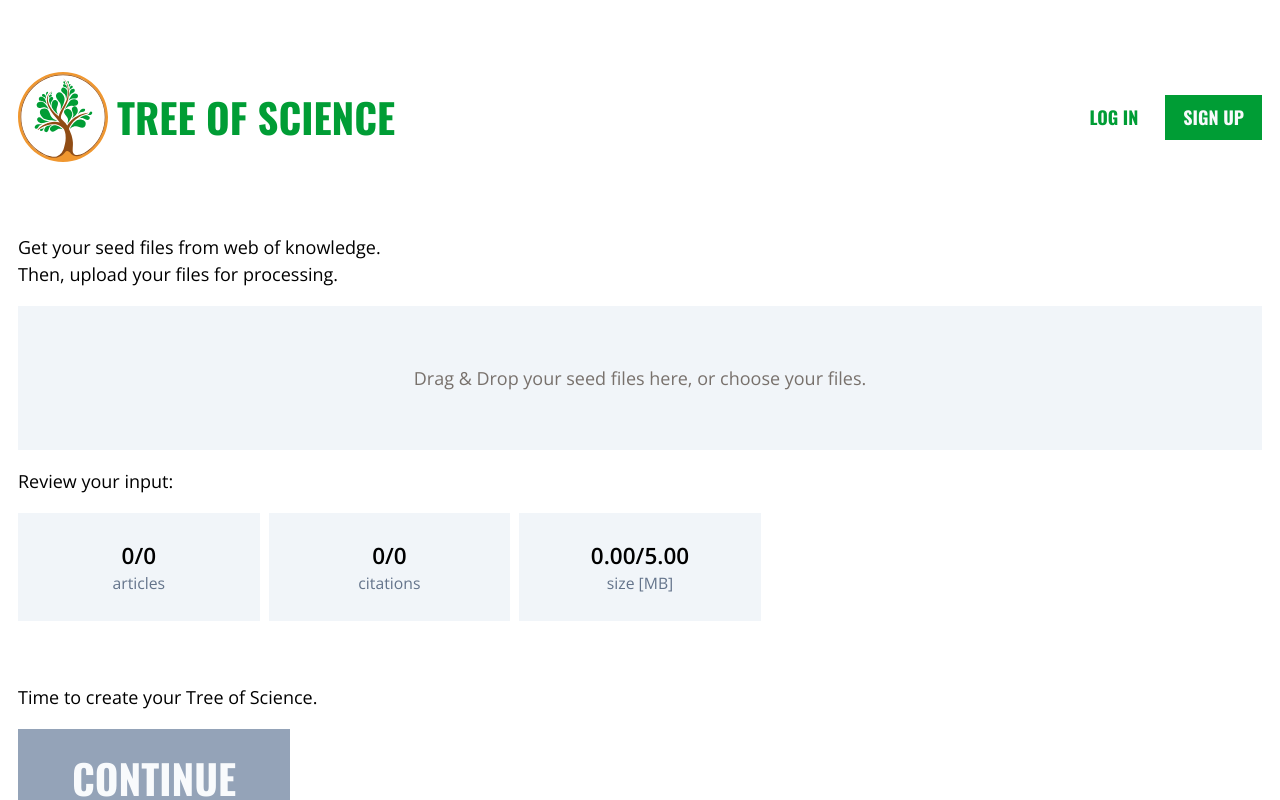
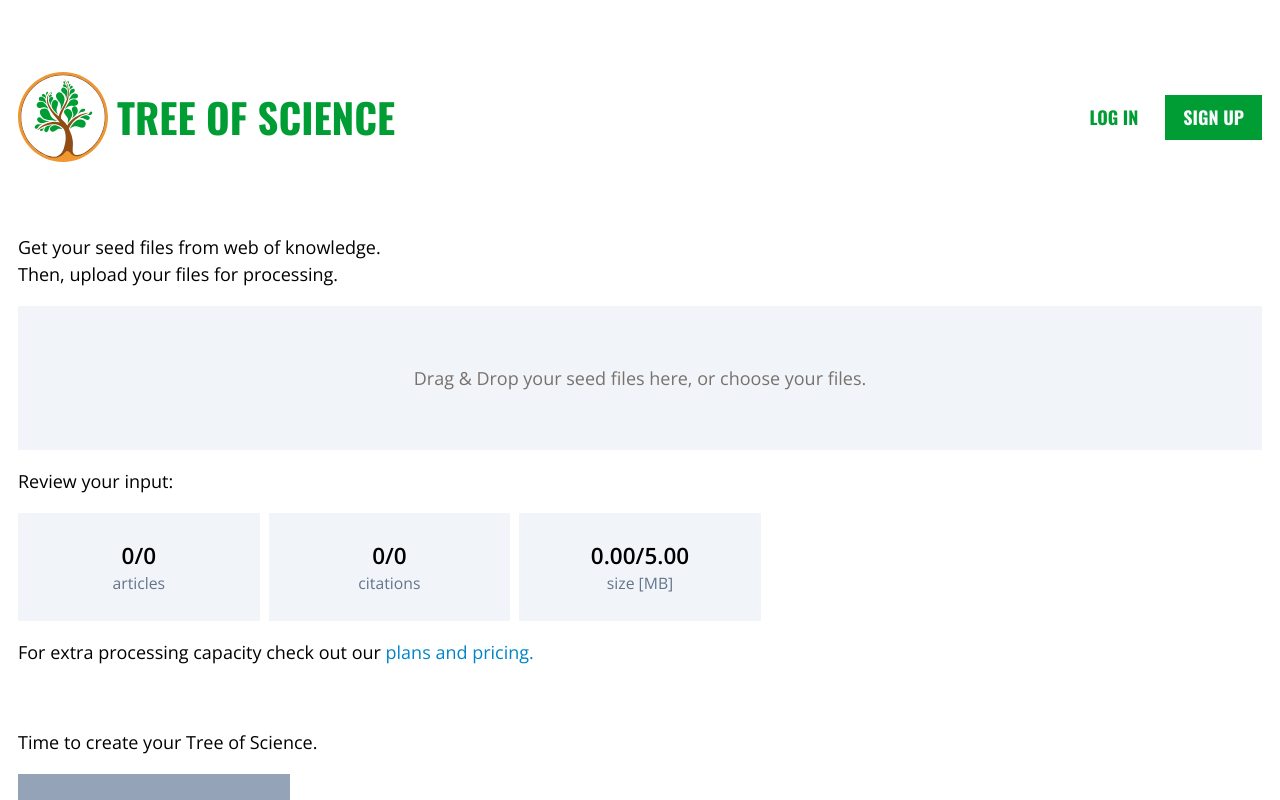
Before and after one commit to coreofscience/tos.coreofscience.org, a React (Vite) app: page / in a window 1280 px wide. Shown: the top 800 px of the page. Built offline with nearby package versions, Linux system fonts and the light colour scheme; no server answers.

Commit message:
Adjustments to the pricing page + Link to the pricing page

```diff
--- a/src/components/pricing/Plans.tsx
+++ b/src/components/pricing/Plans.tsx
@@ -12,9 +12,9 @@ const Plans: FC = () => {
 
   return (
     <Fragment>
-      <div className="mx-auto max-w-7xl md:px-6 lg:px-8">
+      <div className="mx-auto max-w-7xl py-20 md:px-6 lg:px-8">
         <div className="mx-auto max-w-2xl text-center">
-          <h2 className="text-2xl font-bold tracking-tight text-gray-900 sm:text-4xl font-tall uppercase">Pricing</h2>
+          <h2 className="text-4xl font-bold tracking-tight text-gray-900 font-tall uppercase">Pricing</h2>
           <p className="mt-2 text-2xl leading-8">
             Choose one that's right for you.
           </p>
@@ -25,8 +25,7 @@ const Plans: FC = () => {
               <h1 className="font-tall font-bold text-4xl uppercase">Basic</h1>
               <p className="mt-1">No need to register or pay, start creating your trees right now.</p>
               <p className="mt-6 flex items-baseline gap-x-2">
-                <span className="text-3xl font-bold font-tall tracking-tight">$0</span>
-                <span className="text-xs font-semibold leading-6 tracking-wide">USD</span>
+                <span className="text-2xl font-bold font-tall tracking-tight">Free</span>
               </p>
               <div>
                 <ul
@@ -69,7 +68,7 @@ const Plans: FC = () => {
               </div>
             </div>
             <a
-              href="#"
+              href="mailto:technology@coreofscience.org"
               className="my-6 mx-10 block text-slate-50 bg-leaf px-4 py-2 text-center text-sm font-bold font-tall uppercase"
             >
               Contact us
@@ -80,8 +79,7 @@ const Plans: FC = () => {
               <h1 className="font-tall font-bold text-4xl uppercase">Free</h1>
               <p className="mt-1">You only need to register and start creating your trees, you don't need to pay anything.</p>
               <p className="mt-6 flex items-baseline gap-x-2">
-                <span className="text-3xl font-bold font-tall tracking-tight uppercase">$0</span>
-                <span className="text-xs font-semibold leading-6 tracking-wide">USD</span>
+                <span className="text-2xl font-bold font-tall tracking-tight">Free</span>
               </p>
               <div>
                 <ul
--- a/src/components/upload/Home/index.tsx
+++ b/src/components/upload/Home/index.tsx
@@ -15,6 +15,7 @@ import { createTree } from "./createTree";
 import useUser from "../../../hooks/useUser";
 
 import { UserContextType } from "../../../types/userContextType";
+import { Link } from "react-router-dom";
 
 const FileDropper = React.lazy(() => import("../FileDropper"));
 const UploadIndicator = React.lazy(() => import("../UploadIndicator"));
@@ -96,6 +97,12 @@ const Home: FC = () => {
           <span className="text-slate-500 text-sm">size [MB]</span>
         </div>
       </div>
+      <p>
+        For extra processing capacity check out our&nbsp;
+        <Link className="text-sky-600 hover:text-sky-800 active:text-sky-800 transition-colors ease-in" to="/pricing">
+         plans and pricing.
+        </Link>
+      </p>
       <br></br>
       <div>Time to create your Tree of Science.</div>
       <div>
```
